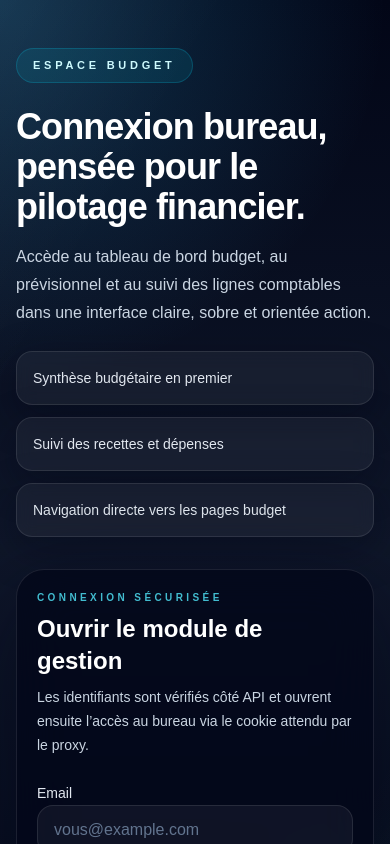
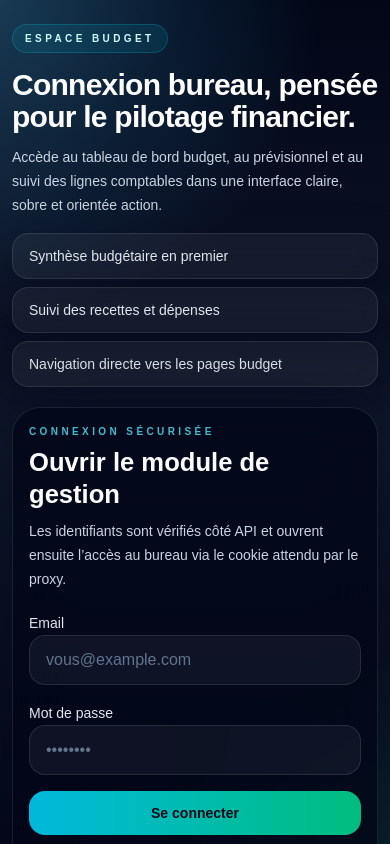
Before and after one commit to FredericMery/blackwaves-finances, a Next.js app: page /bureau/login in a window 390 px wide. Shown: the top 844 px of the page. Built offline with nearby package versions, Linux system fonts and the light colour scheme; no server answers.

Commit message:
Polish bureau login mobile layout

```diff
--- a/app/bureau/login/page.tsx
+++ b/app/bureau/login/page.tsx
@@ -63,25 +63,25 @@ export default function LoginPage() {
   };
 
   return (
-    <main className="relative min-h-screen overflow-hidden bg-[radial-gradient(circle_at_top_left,_rgba(56,189,248,0.24),_transparent_32%),radial-gradient(circle_at_bottom_right,_rgba(16,185,129,0.18),_transparent_28%),linear-gradient(180deg,#020617_0%,#0f172a_48%,#020617_100%)] px-4 py-12 text-slate-50 sm:px-6 lg:px-8">
+    <main className="relative min-h-screen overflow-hidden bg-[radial-gradient(circle_at_top_left,_rgba(56,189,248,0.24),_transparent_32%),radial-gradient(circle_at_bottom_right,_rgba(16,185,129,0.18),_transparent_28%),linear-gradient(180deg,#020617_0%,#0f172a_48%,#020617_100%)] px-3 py-4 text-slate-50 sm:px-6 sm:py-8 lg:px-8 lg:py-12">
       <div className="absolute inset-0 bg-[linear-gradient(120deg,rgba(255,255,255,0.04)_0%,transparent_22%,transparent_78%,rgba(255,255,255,0.03)_100%)]" />
-      <div className="relative mx-auto grid min-h-[calc(100vh-6rem)] w-full max-w-6xl items-center gap-8 lg:grid-cols-[1.1fr_0.9fr]">
-        <section className="space-y-6">
-          <div className="inline-flex items-center gap-2 rounded-full border border-cyan-400/20 bg-cyan-400/10 px-4 py-2 text-[11px] font-semibold uppercase tracking-[0.34em] text-cyan-100">
+      <div className="relative mx-auto grid min-h-[calc(100vh-2rem)] w-full max-w-6xl items-start gap-5 py-2 lg:min-h-[calc(100vh-6rem)] lg:grid-cols-[1.1fr_0.9fr] lg:items-center lg:gap-8 lg:py-0">
+        <section className="space-y-4 lg:space-y-6 lg:pr-8">
+          <div className="inline-flex items-center gap-2 rounded-full border border-cyan-400/20 bg-cyan-400/10 px-3 py-1.5 text-[10px] font-semibold uppercase tracking-[0.34em] text-cyan-100 sm:px-4 sm:py-2 sm:text-[11px]">
             Espace budget
           </div>
 
-          <div className="max-w-2xl space-y-4">
-            <h1 className="text-4xl font-semibold tracking-tight text-white sm:text-5xl">
+          <div className="max-w-2xl space-y-3 sm:space-y-4">
+            <h1 className="text-3xl font-semibold tracking-tight text-white leading-[1.06] sm:text-4xl lg:text-5xl">
               Connexion bureau, pensée pour le pilotage financier.
             </h1>
-            <p className="max-w-xl text-base leading-7 text-slate-300 sm:text-lg">
+            <p className="max-w-xl text-sm leading-6 text-slate-300 sm:text-base sm:leading-7">
               Accède au tableau de bord budget, au prévisionnel et au suivi des
               lignes comptables dans une interface claire, sobre et orientée action.
             </p>
           </div>
 
-          <div className="grid gap-3 sm:grid-cols-3">
+          <div className="grid gap-2 sm:grid-cols-3 sm:gap-3">
             {[
               'Synthèse budgétaire en premier',
               'Suivi des recettes et dépenses',
@@ -89,7 +89,7 @@ export default function LoginPage() {
             ].map((item) => (
               <div
                 key={item}
-                className="rounded-2xl border border-white/10 bg-white/5 px-4 py-4 text-sm text-slate-200 shadow-[0_12px_40px_rgba(2,6,23,0.35)] backdrop-blur"
+                className="rounded-2xl border border-white/10 bg-white/5 px-4 py-3 text-sm text-slate-200 shadow-[0_12px_40px_rgba(2,6,23,0.35)] backdrop-blur sm:py-4"
               >
                 {item}
               </div>
@@ -97,12 +97,12 @@ export default function LoginPage() {
           </div>
         </section>
 
-        <section className="rounded-[28px] border border-white/10 bg-slate-950/75 p-5 shadow-[0_30px_100px_rgba(2,6,23,0.55)] backdrop-blur-xl sm:p-8">
-          <div className="mb-6">
-            <p className="text-[10px] font-semibold uppercase tracking-[0.34em] text-cyan-300/80">
+        <section className="rounded-[28px] border border-white/10 bg-slate-950/78 p-4 shadow-[0_30px_100px_rgba(2,6,23,0.55)] backdrop-blur-xl sm:p-6 lg:p-8">
+          <div className="mb-5 sm:mb-6">
+            <p className="text-[10px] font-semibold uppercase tracking-[0.34em] text-cyan-300/80 sm:text-[11px]">
               Connexion sécurisée
             </p>
-            <h2 className="mt-2 text-2xl font-semibold text-white">
+            <h2 className="mt-2 text-[1.6rem] font-semibold leading-tight text-white sm:text-2xl">
               Ouvrir le module de gestion
             </h2>
             <p className="mt-2 text-sm leading-6 text-slate-300">
@@ -111,7 +111,7 @@ export default function LoginPage() {
             </p>
           </div>
 
-          <form onSubmit={handleLogin} className="space-y-5">
+          <form onSubmit={handleLogin} className="space-y-4 sm:space-y-5">
             {error && (
               <div className="rounded-2xl border border-rose-400/30 bg-rose-400/10 px-4 py-3 text-sm text-rose-100">
                 {error}
@@ -153,7 +153,7 @@ export default function LoginPage() {
             <button
               type="submit"
               disabled={loading}
-              className="inline-flex w-full items-center justify-center gap-2 rounded-2xl bg-gradient-to-r from-cyan-500 to-emerald-500 px-4 py-3 text-sm font-semibold text-slate-950 transition hover:from-cyan-400 hover:to-emerald-400 disabled:cursor-not-allowed disabled:opacity-60"
+              className="inline-flex w-full items-center justify-center gap-2 rounded-2xl bg-gradient-to-r from-cyan-500 to-emerald-500 px-4 py-3 text-sm font-semibold text-slate-950 transition hover:from-cyan-400 hover:to-emerald-400 disabled:cursor-not-allowed disabled:opacity-60 sm:py-3.5"
             >
               {loading ? 'Ouverture du bureau…' : 'Se connecter'}
             </button>
```
